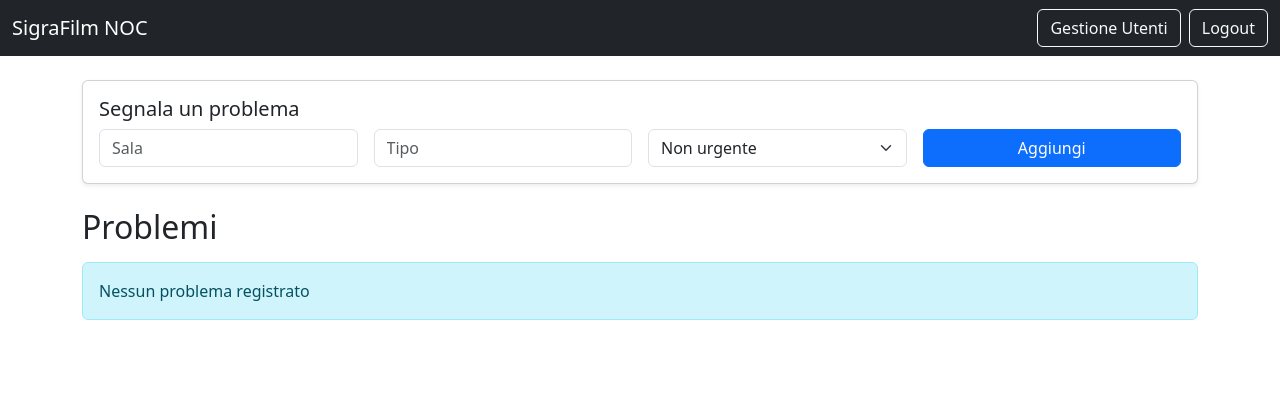
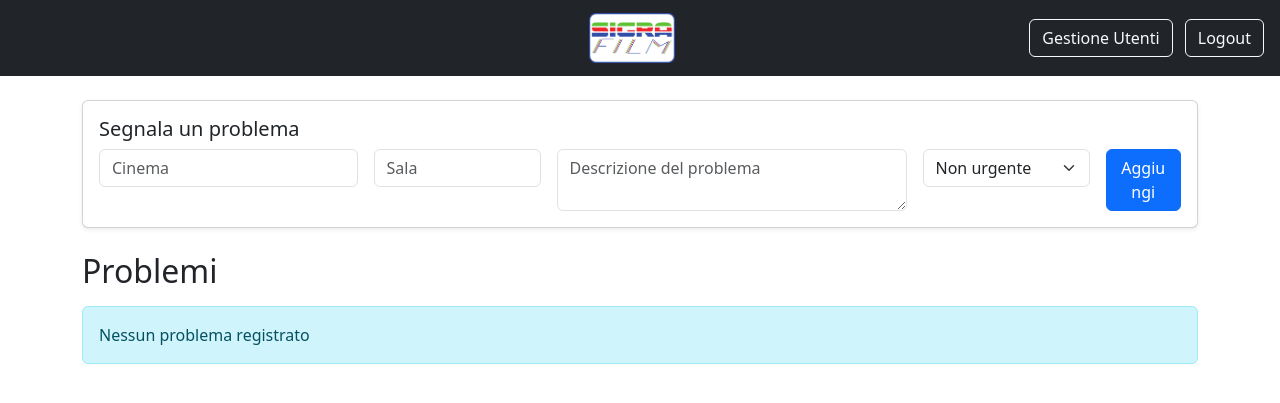
Before and after one commit to Roccotot/SigraFilm-NOC, a Flask app: page /dashboard in a window 1280 px wide. Shown: the top 403 px of the page. Run offline with Flask 3, Linux system fonts and the light colour scheme; the visitor is signed in with stand-in values (Sample User, id 1); data comes from the database, SQL or seed files in the repository; data that the repository does not hold is empty.

Commit message:
Update dashboard.html

```diff
--- a/templates/dashboard.html
+++ b/templates/dashboard.html
@@ -6,28 +6,23 @@
   <link href="https://cdn.jsdelivr.net/npm/bootstrap@5.3.2/dist/css/bootstrap.min.css" rel="stylesheet">
 </head>
 <body>
-  <!-- Navbar -->
+
+  <!-- Navbar con logo al centro -->
   <nav class="navbar navbar-expand-lg navbar-dark bg-dark">
-    <div class="container-fluid">
-      <a class="navbar-brand" href="#">SigraFilm NOC</a>
-      <div class="d-flex">
-        {% if session.get("role") == "admin" %}
-          <a href="{{ url_for('admin_users') }}" class="btn btn-outline-light me-2">Gestione Utenti</a>
-        {% endif %}
-        <a href="{{ url_for('logout') }}" class="btn btn-outline-light">Logout</a>
-      </div>
+    <div class="container-fluid d-flex justify-content-center">
+      <a class="navbar-brand" href="#">
+        <img src="{{ url_for('static', filename='logo_sigra.png') }}" alt="Logo SigraFilm" height="50">
+      </a>
+    </div>
+    <div class="position-absolute end-0 me-3">
+      {% if session.get("role") == "admin" %}
+        <a href="{{ url_for('admin_users') }}" class="btn btn-outline-light me-2">Gestione Utenti</a>
+      {% endif %}
+      <a href="{{ url_for('logout') }}" class="btn btn-outline-light">Logout</a>
     </div>
   </nav>
 
   <div class="container mt-4">
-    {% with messages = get_flashed_messages(with_categories=true) %}
-      {% if messages %}
-        {% for category, msg in messages %}
-          <div class="alert alert-{{ category }} py-2">{{ msg }}</div>
-        {% endfor %}
-      {% endif %}
-    {% endwith %}
-
     <!-- Form segnalazione -->
     <div class="card shadow-sm mb-4">
       <div class="card-body">
@@ -35,19 +30,22 @@
         <form method="post" action="{{ url_for('add_problem') }}">
           <div class="row g-3">
             <div class="col-md-3">
+              <input type="text" name="cinema" class="form-control" placeholder="Cinema" required>
+            </div>
+            <div class="col-md-2">
               <input type="text" name="sala" class="form-control" placeholder="Sala" required>
             </div>
-            <div class="col-md-3">
-              <input type="text" name="tipo" class="form-control" placeholder="Tipo" required>
+            <div class="col-md-4">
+              <textarea name="tipo" class="form-control" placeholder="Descrizione del problema" rows="2" required></textarea>
             </div>
-            <div class="col-md-3">
+            <div class="col-md-2">
               <select name="urgenza" class="form-select">
                 <option value="Non urgente">Non urgente</option>
                 <option value="Urgente">Urgente</option>
                 <option value="Critico">Critico</option>
               </select>
             </div>
-            <div class="col-md-3">
+            <div class="col-md-1">
               <button type="submit" class="btn btn-primary w-100">Aggiungi</button>
             </div>
           </div>
@@ -55,7 +53,7 @@
       </div>
     </div>
 
-    <!-- Tabella -->
+    <!-- Tabella problemi -->
     <h2 class="mb-3">Problemi</h2>
     {% if problems %}
       <div class="table-responsive">
@@ -69,7 +67,9 @@
               <th>Urgenza</th>
               <th>Stato</th>
               <th>Autore</th>
-              {% if session.get("role") == "admin" %}<th>Azioni</th>{% endif %}
+              {% if session.get("role") == "admin" %}
+                <th>Azioni</th>
+              {% endif %}
             </tr>
           </thead>
           <tbody>
@@ -104,5 +104,6 @@
       <div class="alert alert-info">Nessun problema registrato</div>
     {% endif %}
   </div>
+
 </body>
 </html>
```
